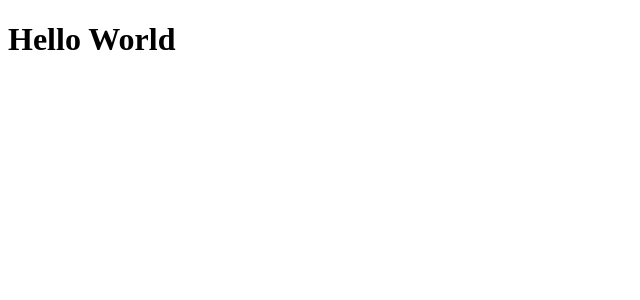
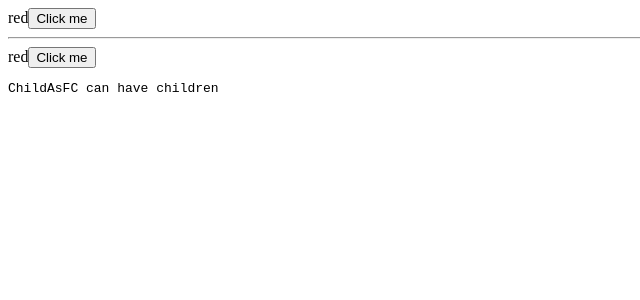
Before and after one commit to BrainyZombie/ReactLearning, a React (Create React App) app in the folder react_learning/: page / in a window 1280 px wide. Shown: the top 300 px of the page, without its empty margins (0-640 px from the left). Built offline with nearby package versions, Linux system fonts and the light colour scheme.

Commit message:
Props with TS

```diff
--- /dev/null
+++ b/react_learning/src/01_props/Child.tsx
@@ -0,0 +1,28 @@
+interface ChildProps {
+  color: string;
+  onClick: () => void;
+}
+
+export const Child = ({ color, onClick }: ChildProps) => {
+  return (
+    <div>
+      {color}
+      <button onClick={onClick}>Click me</button>
+    </div>
+  );
+};
+
+export const ChildAsFC: React.FC<ChildProps> = ({
+  color,
+  onClick,
+  children,
+}) => {
+  return (
+    <div>
+      {color}
+      <button onClick={onClick}>Click me</button>
+      <pre>{children}</pre>
+      {console.log(children)}
+    </div>
+  );
+};
--- /dev/null
+++ b/react_learning/src/01_props/Parent.tsx
@@ -0,0 +1,19 @@
+import { Child, ChildAsFC } from "./Child";
+
+const Parent = () => {
+  return (
+    <>
+      <Child color="red" onClick={() => console.log("Child Clicked")} />
+
+      {/* <Child color="red" onClick={() => console.log("Child Clicked")}>
+        <div>Child can't have children</div>
+      </Child> */}
+      <hr></hr>
+      <ChildAsFC color="red" onClick={() => console.log("ChildAsFC Clicked")}>
+        <div>ChildAsFC can have children</div>
+      </ChildAsFC>
+    </>
+  );
+};
+
+export default Parent;
--- a/react_learning/src/index.tsx
+++ b/react_learning/src/index.tsx
@@ -1,9 +1,11 @@
-import ReactDOM from 'react-dom';
-
+import ReactDOM from "react-dom";
+import Parent from "./01_props/Parent";
 const App = () => {
-    return <div>
-        <h1>Hello World</h1>
-    </div>;
+  return (
+    <div>
+      <Parent />
+    </div>
+  );
 };
 
-ReactDOM.render(<App />, document.querySelector('#root'));
+ReactDOM.render(<App />, document.querySelector("#root"));
```
